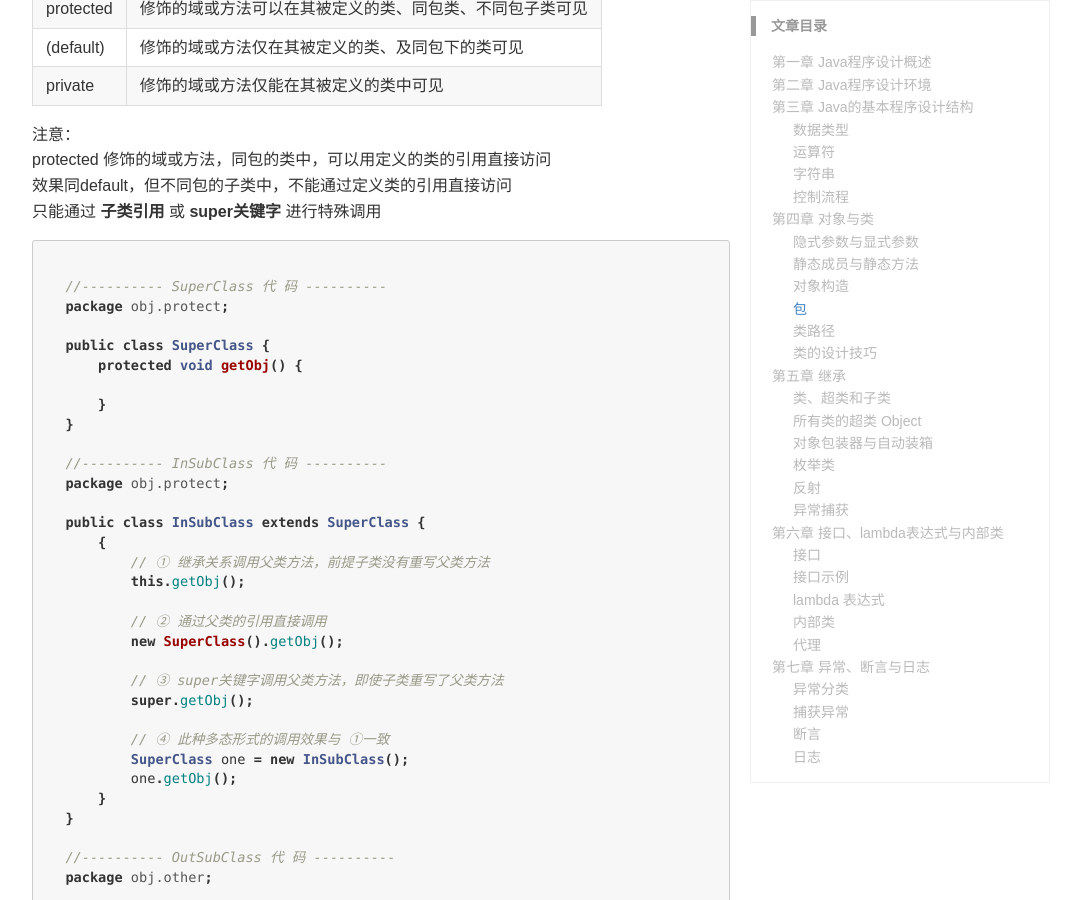
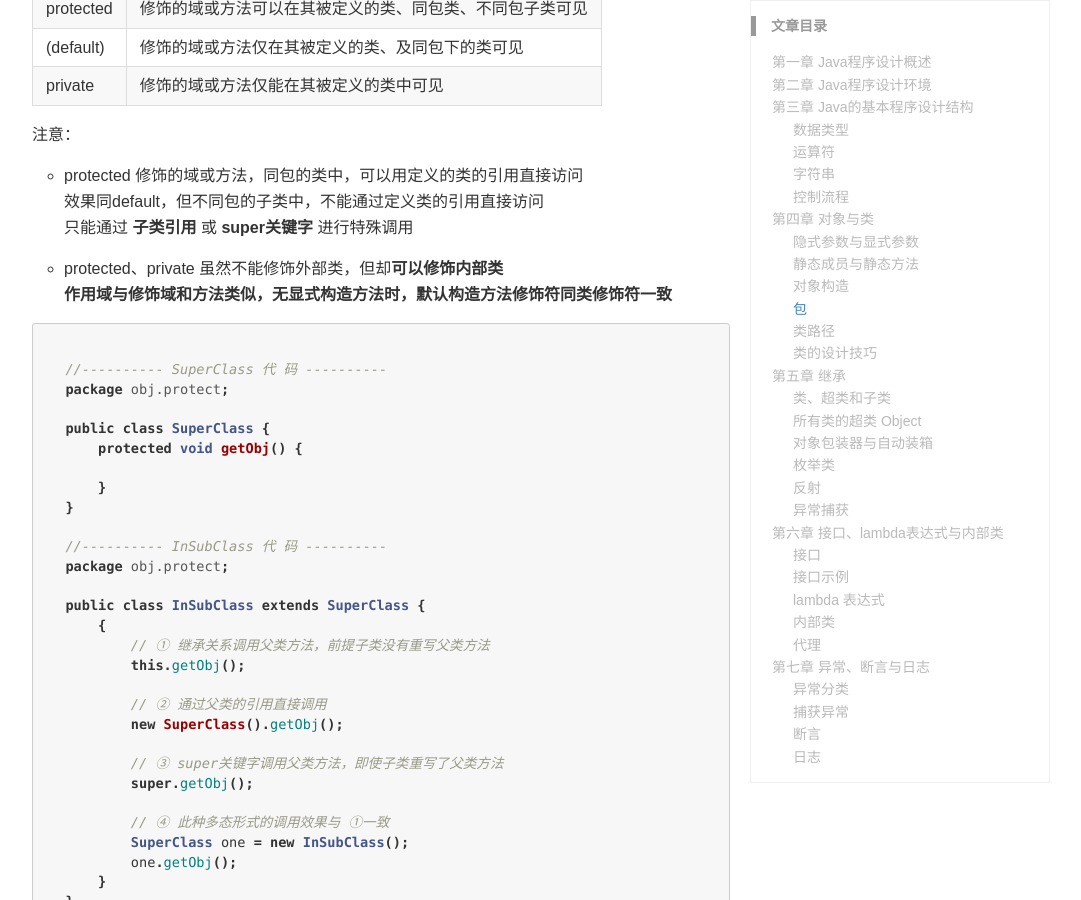
Before and after one commit to ReionChan/reionchan.github.io, a Jekyll site: the page built from _posts/2017-2-1-corejava-v1-note-part1.md, in a window 1280 px wide and 900 px high, scrolled down 8414 px. Shown: the whole window, without its empty margins (150-1231 px from the left). Built offline with Jekyll 4.4.1, drawn with Linux system fonts in a browser that asks for light colours; comment, search, counter and statistics services are not loaded.

Commit message:
blog change errors

````diff
--- a/_posts/2017-2-1-corejava-v1-note-part1.md
+++ b/_posts/2017-2-1-corejava-v1-note-part1.md
@@ -349,10 +349,14 @@ licences: cc
 	(default)	| 修饰的域或方法仅在其被定义的类、及同包下的类可见
 	private		| 修饰的域或方法仅能在其被定义的类中可见
 
+
 	注意：
-	protected 修饰的域或方法，同包的类中，可以用定义的类的引用直接访问
+	* protected 修饰的域或方法，同包的类中，可以用定义的类的引用直接访问
 	效果同default，但不同包的子类中，不能通过定义类的引用直接访问
 	只能通过 **子类引用** 或 **super关键字** 进行特殊调用
+
+	* protected、private 虽然不能修饰外部类，但却**可以修饰内部类**
+	**作用域与修饰域和方法类似，无显式构造方法时，默认构造方法修饰符同类修饰符一致**
 
 	```java
 
````
Also changed, not shown: _posts/2016-5-28-nand2tetris-zh_CN.md (+2 -2 lines), _posts/2018-01-31-super-blue-blood-moon.md (+1 -1 lines).
